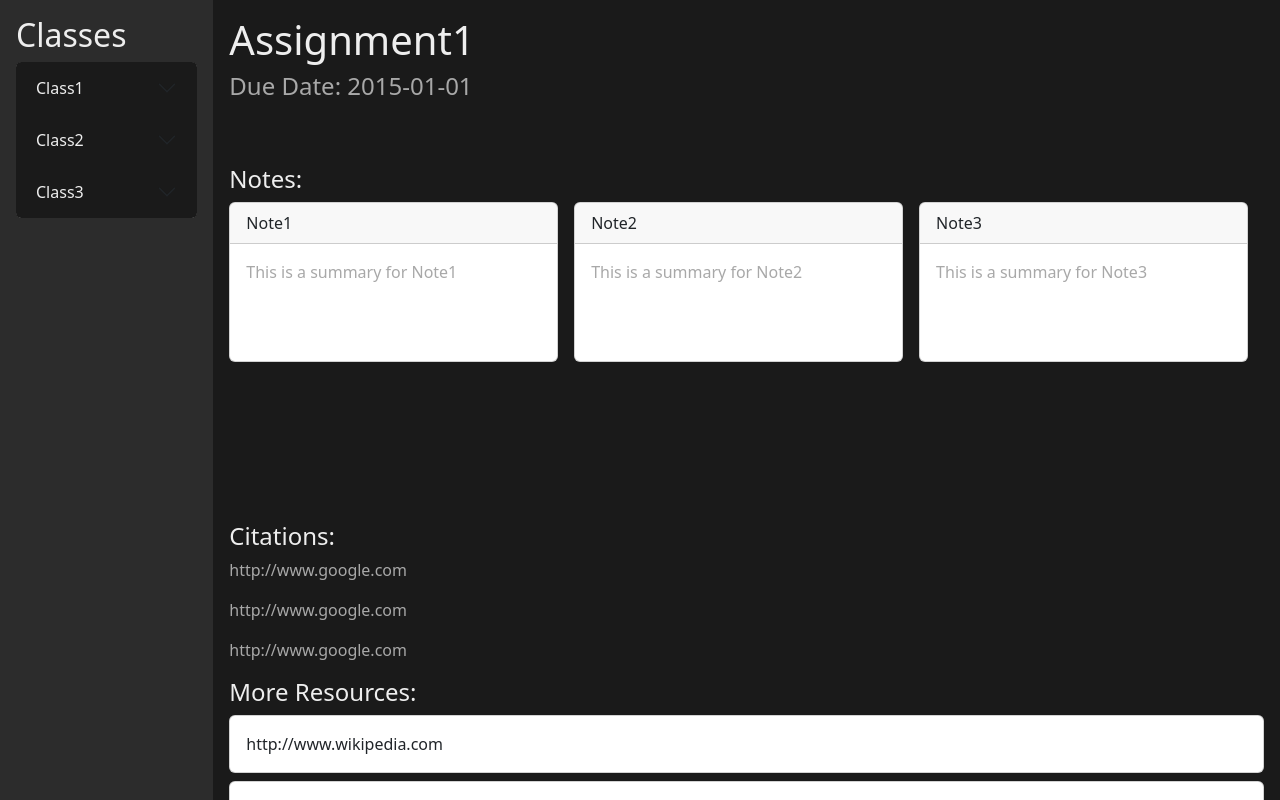
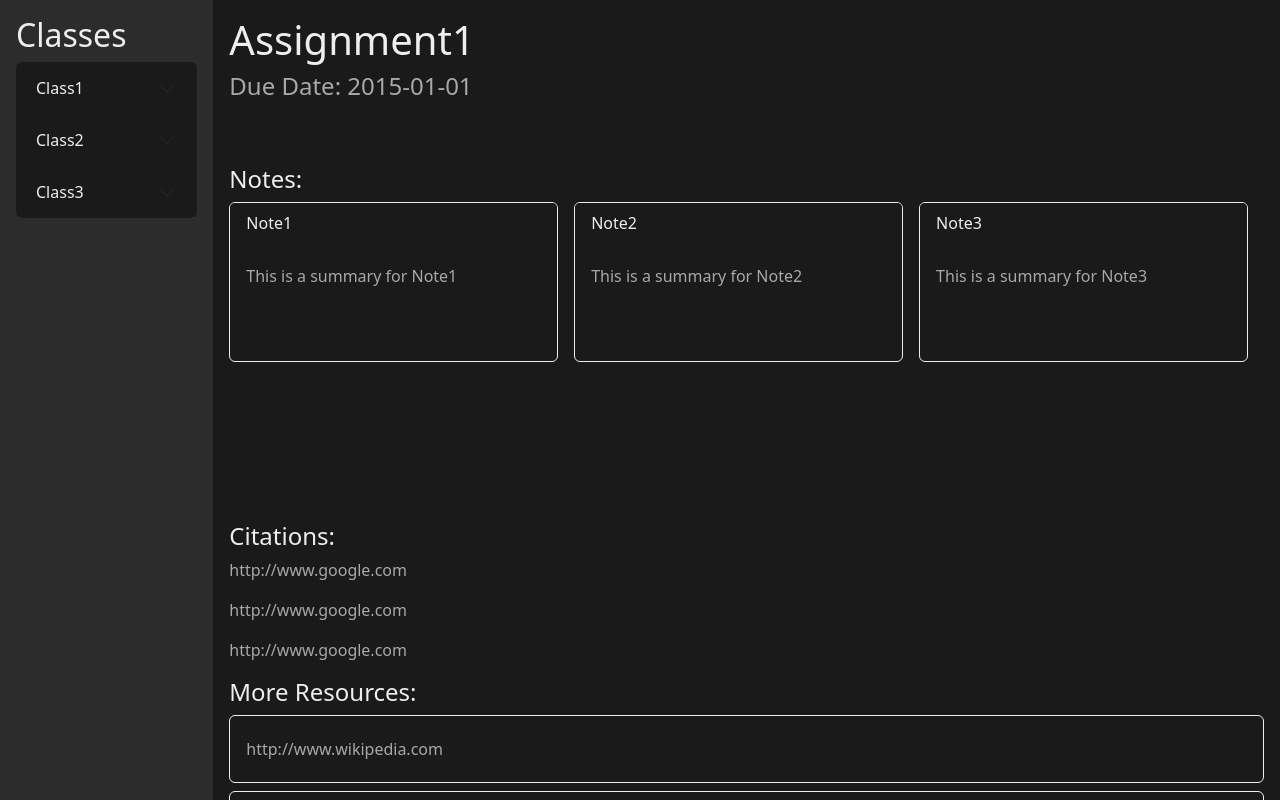
Before and after one commit to grantsweeney02/WisdomWidget, a React (Vite) app in the folder Dashboard/: page /1 in a window 1280 px wide. Shown: the top 800 px of the page. Built offline with nearby package versions, Linux system fonts and the light colour scheme.

Commit message:
finish styling assignment details

```diff
--- a/Dashboard/package.json
+++ b/Dashboard/package.json
@@ -10,6 +10,7 @@
     "preview": "vite preview"
   },
   "dependencies": {
+    "firebase": "^10.9.0",
     "react": "^18.2.0",
     "react-dom": "^18.2.0",
     "react-router-dom": "^6.22.3"
--- a/Dashboard/src/styles/NoteCard.css
+++ b/Dashboard/src/styles/NoteCard.css
@@ -1,15 +1,33 @@
+.note-card-container {
+	display: grid;
+	grid-template-columns: repeat(3, 1fr);
+	grid-auto-rows: minmax(20rem, auto);
+	gap: 1rem;
+	margin-right: 1rem;
+}
+
 .note-summary-card {
 	cursor: pointer;
 	height: 10rem;
 	text-decoration: none;
 }
 
-.note-card-container {
-    display: grid;
-    grid-template-columns: repeat(3, 1fr);
-    grid-auto-rows: minmax(20rem, auto);
-    gap: 1rem;
-    margin-right: 1rem;
+.card {
+    background-color: var(--bg-primary);
+	border: 1px solid var(--text-primary);
+}
+
+.card-header {
+	background-color: var(--bg-primary);
+	color: var(--text-primary);
+	border: none;
+}
+
+.card-body {
+	background-color: var(--bg-primary);
+    color: var(--text-secondary);
+	margin: 5px 0px;
+	border: none;
 }
 
 .url-rec {
```
Also changed, not shown: 2 other files (tests, documents, lock files or other folders). Lines whose indentation alone changed are shown as unchanged.
